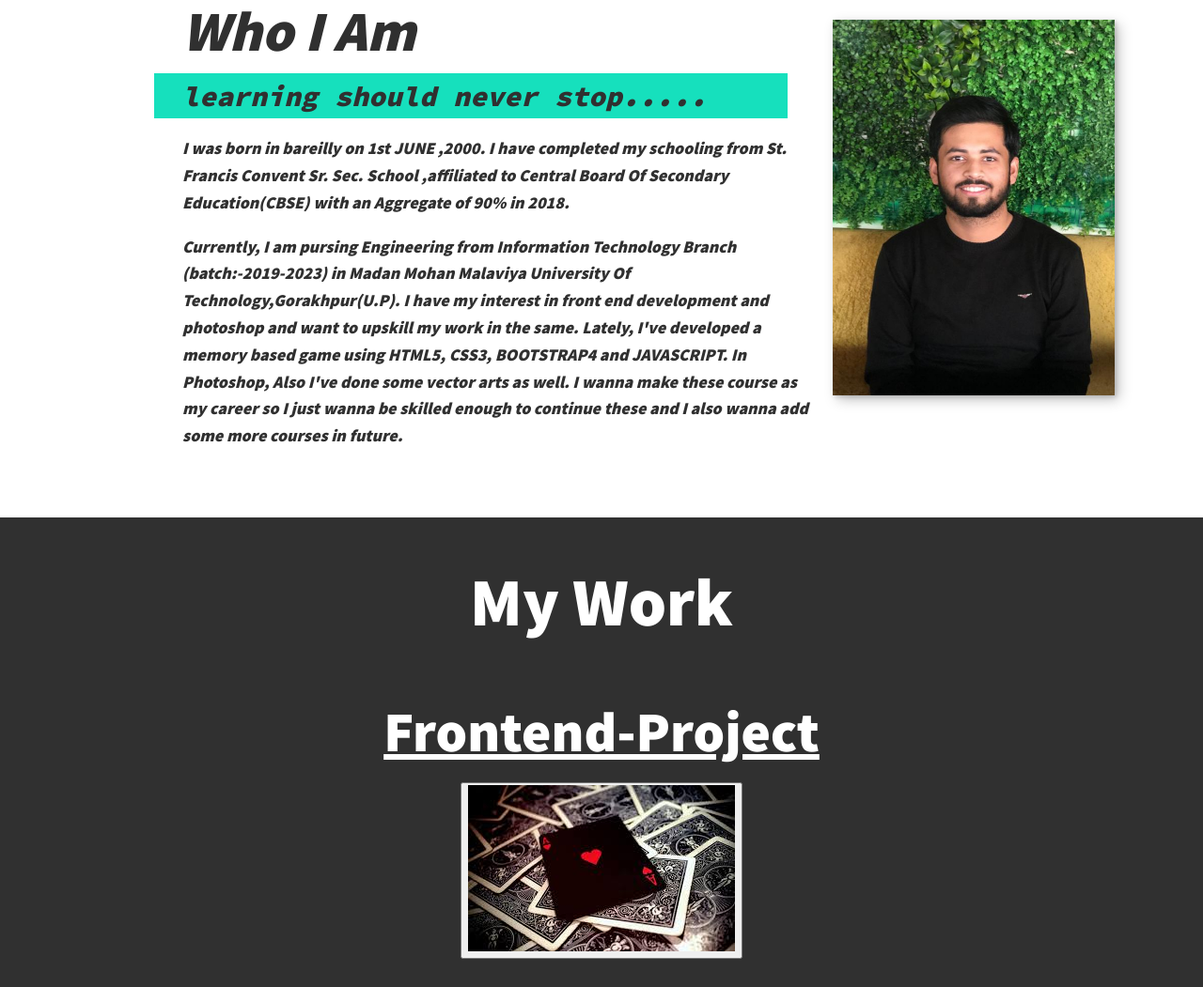
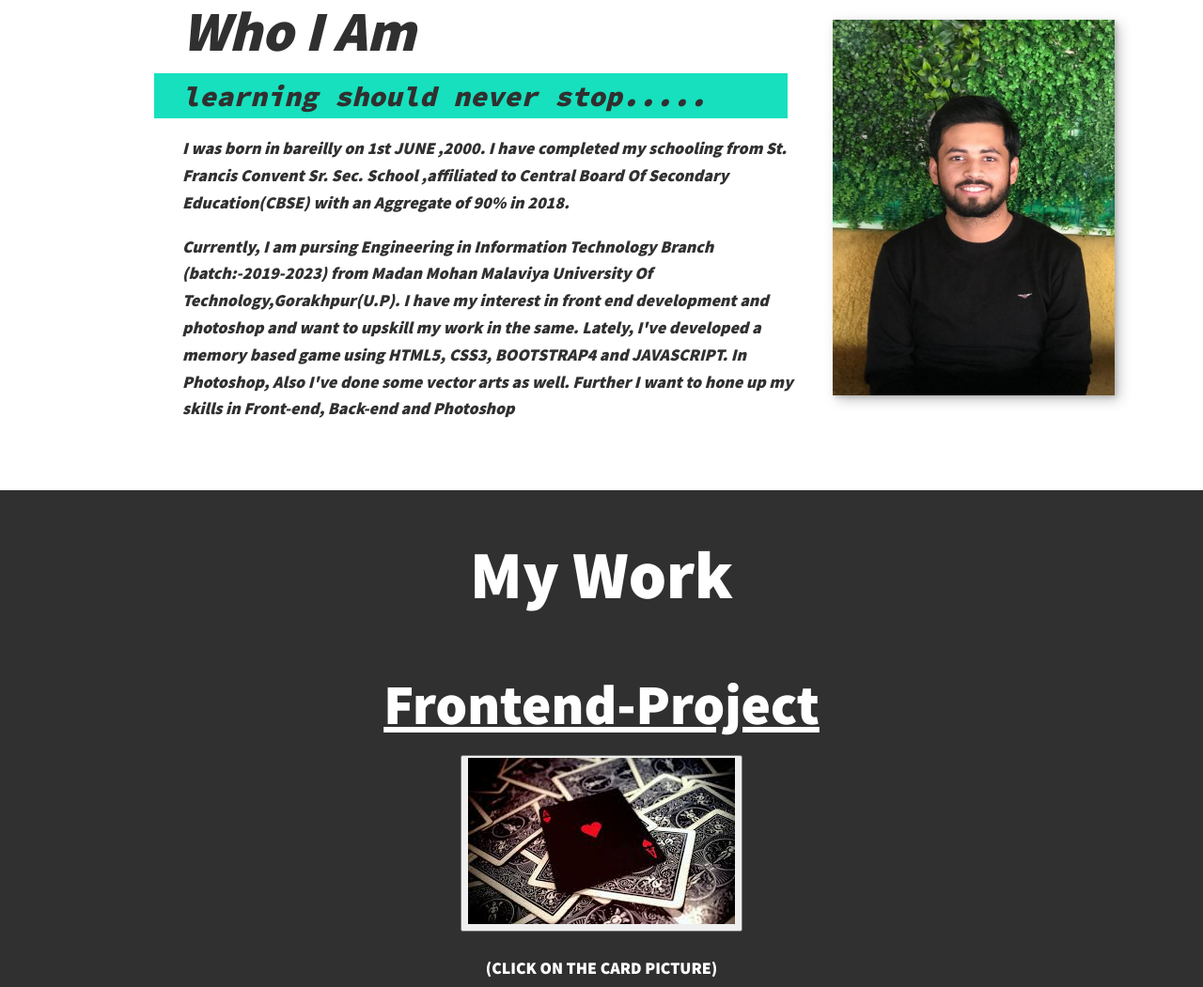
Before and after one commit to anshul0011/portfolio, a plain HTML site: page index.html in a window 1280 px wide. Shown: the part 728-1779 px from the top of the page at 94% size. Drawn offline with nearby package versions, Linux system fonts and the light colour scheme.

Commit message:
Update index.html

```diff
--- a/index.html
+++ b/index.html
@@ -37,7 +37,7 @@
 
 		<div class="about-me-body">
 			<p><strong>I was born in bareilly on 1st JUNE ,2000. I have completed my schooling from St. Francis Convent Sr. Sec. School ,affiliated to Central Board Of Secondary Education(CBSE) with an Aggregate of 90% in 2018.</strong></p>
-			<p><strong>Currently, I am pursing Engineering from Information Technology Branch (batch:-2019-2023) in Madan Mohan Malaviya University Of Technology,Gorakhpur(U.P). I have my interest in front end development and photoshop and want to upskill my work in the same. Lately, I've developed a memory based game using HTML5, CSS3, BOOTSTRAP4 and JAVASCRIPT. In Photoshop, Also I've done some vector arts as well. I wanna make these course as my career so I just wanna be skilled enough to continue these and I also wanna add some more courses in future. </strong></p>
+			<p><strong>Currently, I am pursing Engineering in Information Technology Branch (batch:-2019-2023) from Madan Mohan Malaviya University Of Technology,Gorakhpur(U.P). I have my interest in front end development and photoshop and want to upskill my work in the same. Lately, I've developed a memory based game using HTML5, CSS3, BOOTSTRAP4 and JAVASCRIPT. In Photoshop, Also I've done some vector arts as well. Further I want to hone up my skills in Front-end, Back-end and Photoshop </strong></p>
 		</div>
 		<img src="new/20190809_193705.jpg" class="about-me-img image">
 	</section>
```
